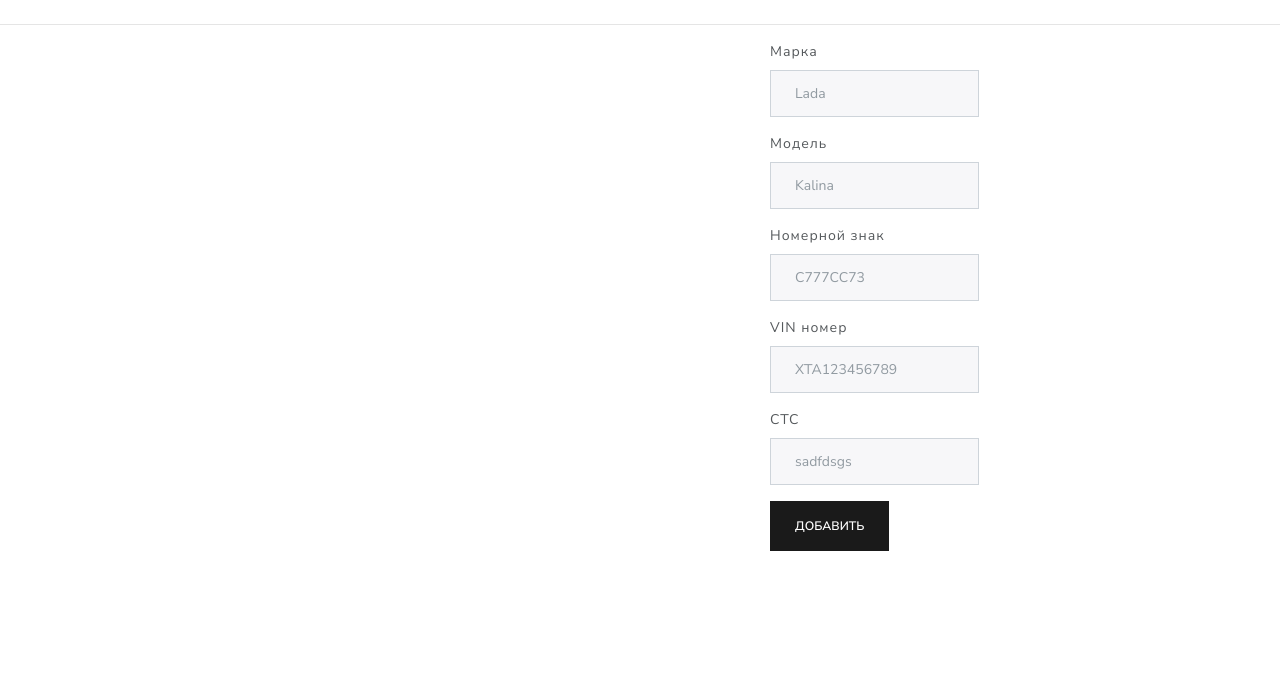
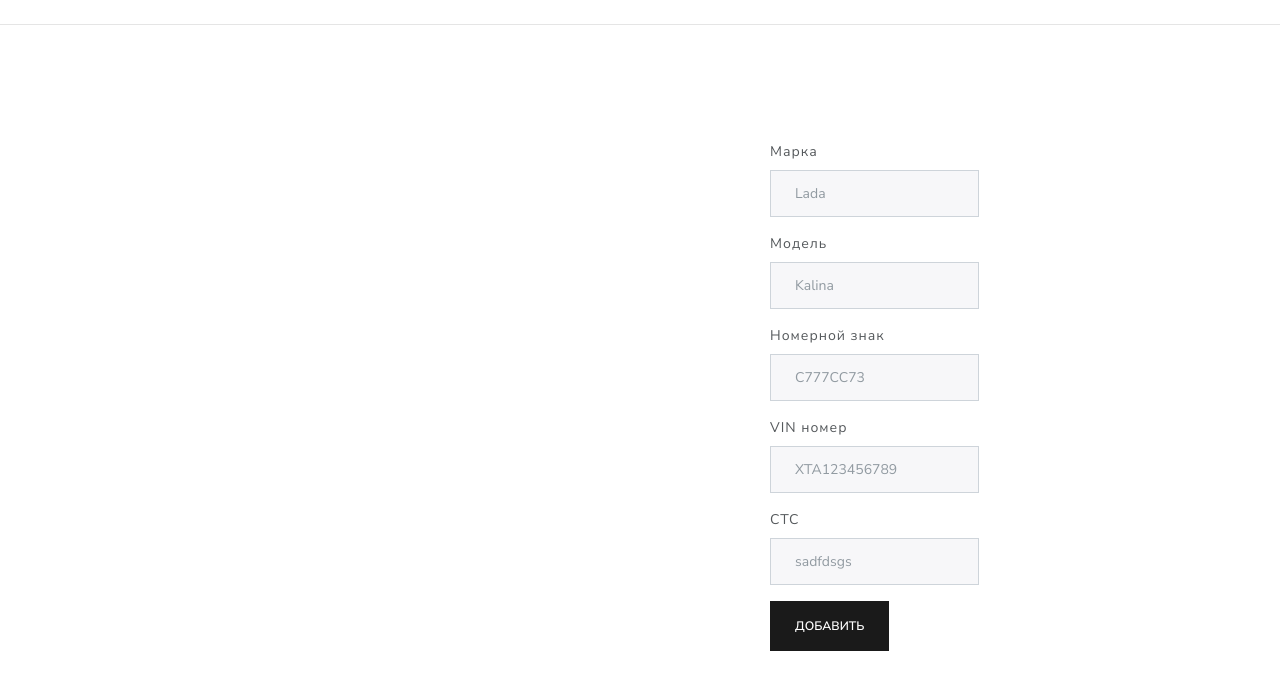
Before and after one commit to Tsarevich01/megataxi12, a Flask app: page /add_car in a window 1280 px wide. Shown: the part 89-779 px from the top of the page. Run offline with Flask 2, Linux system fonts and the light colour scheme; some libraries are stand-ins or nearby versions.

Commit message:
Стиили

```diff
--- a/app/static/style.css
+++ b/app/static/style.css
@@ -1,3 +1,4 @@
 .col\=md\=8{
     margin-left: 700px;
+    margin-top: 100px;
 }
--- a/app/templates/login.html
+++ b/app/templates/login.html
@@ -41,7 +41,7 @@
     <link href="https://stackpath.bootstrapcdn.com/bootswatch/4.1.1/lux/bootstrap.min.css" rel="stylesheet">
 
     <!-- Custom styles for this template -->
-    <link href="signin.css" rel="stylesheet">
+
   </head>
 
   <body class="text-center">
```
